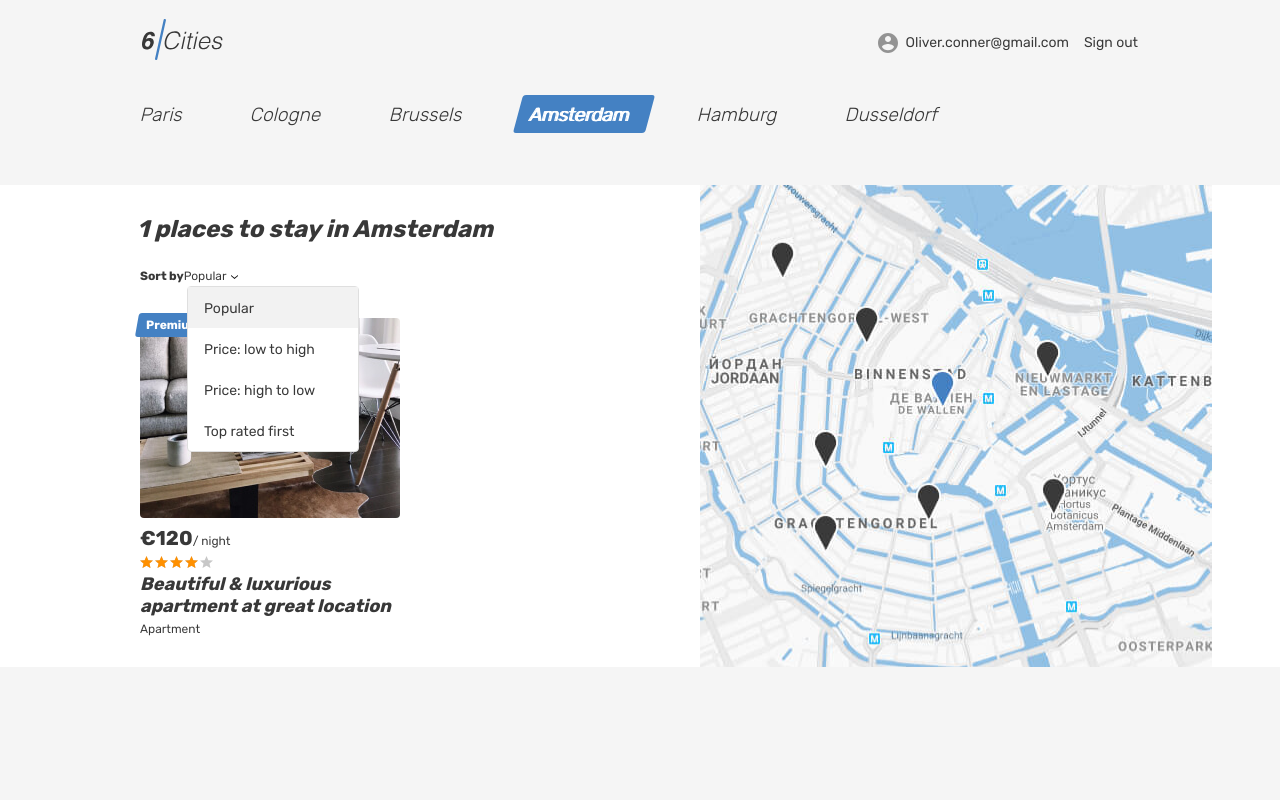
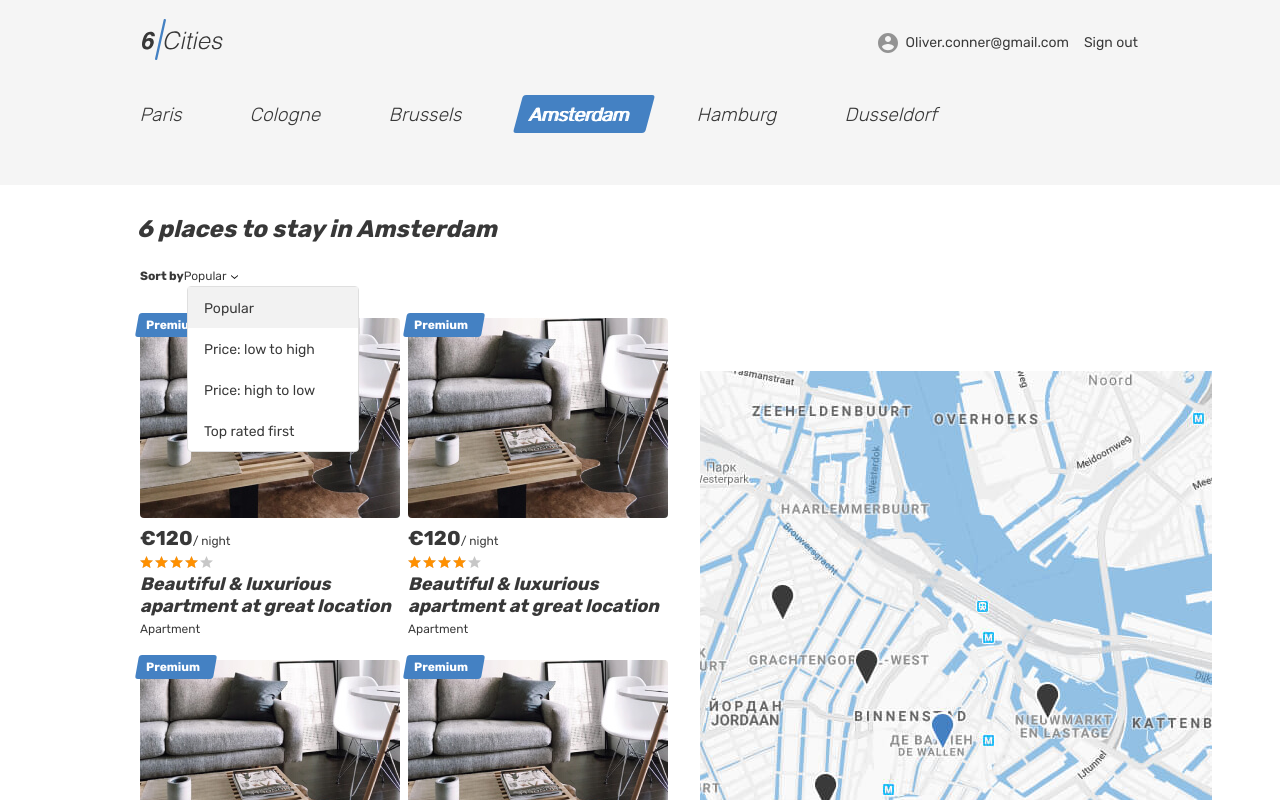
Before and after one commit to htmlacademy-react/206328-six-cities-simple-11, a React (Create React App) app in the folder project/: page / in a window 1280 px wide. Shown: the top 800 px of the page. Built offline with nearby package versions, Linux system fonts and the light colour scheme.

Commit message:
feat(module4-task1): Добавил предложений

```diff
--- a/project/src/mocks/offers.ts
+++ b/project/src/mocks/offers.ts
@@ -42,4 +42,219 @@ export const offers = [
       },
     ],
   },
+  {
+    id: 'e730b5b8-16fa-4cac-a04a-e09bbe280185',
+    name: 'Beautiful & luxurious studio at great location',
+    type: 'Premium',
+    features: {
+      entire: 'Apartment',
+      bedrooms: '3 Bedrooms',
+      adults: 'Max 4 adults'
+    },
+    rating: 4.8,
+    price: 120,
+    details: [
+      'Wi-Fi',
+      'Washing machine',
+      'Towels',
+      'Heating',
+      'Coffee machine',
+      'Baby seat',
+      'Kitchen',
+      'Dishwasher',
+      'Cabel TV',
+      'Fridge',
+    ],
+    host: {
+      name: 'Angelina',
+      type: 'pro',
+      avatar: 'test.png',
+      comments: [
+        'A quiet cozy and picturesque that hides behind a a river by the unique lightness of Amsterdam. The building is green and from 18th century.',
+
+        'An independent House, strategically located between Rembrand Square and National Opera, but where the bustle of the city comes to rest in this alley flowery and colorful.',
+      ],
+    },
+    reviews: [
+      {
+        text: 'A quiet cozy and picturesque that hides behind a a river by the unique lightness of Amsterdam. The building is green and from 18th century.',
+        name: 'Max',
+        rating: 4,
+        date: '10.10.2022',
+        avatar: 'test.png',
+      },
+    ],
+  },
+  {
+    id: 'e730b5b8-16fa-4cac-a04a-e09bbe280185',
+    name: 'Beautiful & luxurious studio at great location',
+    type: 'Premium',
+    features: {
+      entire: 'Apartment',
+      bedrooms: '3 Bedrooms',
+      adults: 'Max 4 adults'
+    },
+    rating: 4.8,
+    price: 120,
+    details: [
+      'Wi-Fi',
+      'Washing machine',
+      'Towels',
+      'Heating',
+      'Coffee machine',
+      'Baby seat',
+      'Kitchen',
+      'Dishwasher',
+      'Cabel TV',
+      'Fridge',
+    ],
+    host: {
+      name: 'Angelina',
+      type: 'pro',
+      avatar: 'test.png',
+      comments: [
+        'A quiet cozy and picturesque that hides behind a a river by the unique lightness of Amsterdam. The building is green and from 18th century.',
+
+        'An independent House, strategically located between Rembrand Square and National Opera, but where the bustle of the city comes to rest in this alley flowery and colorful.',
+      ],
+    },
+    reviews: [
+      {
+        text: 'A quiet cozy and picturesque that hides behind a a river by the unique lightness of Amsterdam. The building is green and from 18th century.',
+        name: 'Max',
+        rating: 4,
+        date: '10.10.2022',
+        avatar: 'test.png',
+      },
+    ],
+  },
+  {
+    id: 'e730b5b8-16fa-4cac-a04a-e09bbe280185',
+    name: 'Beautiful & luxurious studio at great location',
+    type: 'Premium',
+    features: {
+      entire: 'Apartment',
+      bedrooms: '3 Bedrooms',
+      adults: 'Max 4 adults'
+    },
+    rating: 4.8,
+    price: 120,
+    details: [
+      'Wi-Fi',
+      'Washing machine',
+      'Towels',
+      'Heating',
+      'Coffee machine',
+      'Baby seat',
+      'Kitchen',
+      'Dishwasher',
+      'Cabel TV',
+      'Fridge',
+    ],
+    host: {
+      name: 'Angelina',
+      type: 'pro',
+      avatar: 'test.png',
+      comments: [
+        'A quiet cozy and picturesque that hides behind a a river by the unique lightness of Amsterdam. The building is green and from 18th century.',
+
+        'An independent House, strategically located between Rembrand Square and National Opera, but where the bustle of the city comes to rest in this alley flowery and colorful.',
+      ],
+    },
+    reviews: [
+      {
+        text: 'A quiet cozy and picturesque that hides behind a a river by the unique lightness of Amsterdam. The building is green and from 18th century.',
+        name: 'Max',
+        rating: 4,
+        date: '10.10.2022',
+        avatar: 'test.png',
+      },
+    ],
+  },
+  {
+    id: 'e730b5b8-16fa-4cac-a04a-e09bbe280185',
+    name: 'Beautiful & luxurious studio at great location',
+    type: 'Premium',
+    features: {
+      entire: 'Apartment',
+      bedrooms: '3 Bedrooms',
+      adults: 'Max 4 adults'
+    },
+    rating: 4.8,
+    price: 120,
+    details: [
+      'Wi-Fi',
+      'Washing machine',
+      'Towels',
+      'Heating',
+      'Coffee machine',
+      'Baby seat',
+      'Kitchen',
+      'Dishwasher',
+      'Cabel TV',
+      'Fridge',
+    ],
+    host: {
+      name: 'Angelina',
+      type: 'pro',
+      avatar: 'test.png',
+      comments: [
+        'A quiet cozy and picturesque that hides behind a a river by the unique lightness of Amsterdam. The building is green and from 18th century.',
+
+        'An independent House, strategically located between Rembrand Square and National Opera, but where the bustle of the city comes to rest in this alley flowery and colorful.',
+      ],
+    },
+    reviews: [
+      {
+        text: 'A quiet cozy and picturesque that hides behind a a river by the unique lightness of Amsterdam. The building is green and from 18th century.',
+        name: 'Max',
+        rating: 4,
+        date: '10.10.2022',
+        avatar: 'test.png',
+      },
+    ],
+  },
+  {
+    id: 'e730b5b8-16fa-4cac-a04a-e09bbe280185',
+    name: 'Beautiful & luxurious studio at great location',
+    type: 'Premium',
+    features: {
+      entire: 'Apartment',
+      bedrooms: '3 Bedrooms',
+      adults: 'Max 4 adults'
+    },
+    rating: 4.8,
+    price: 120,
+    details: [
+      'Wi-Fi',
+      'Washing machine',
+      'Towels',
+      'Heating',
+      'Coffee machine',
+      'Baby seat',
+      'Kitchen',
+      'Dishwasher',
+      'Cabel TV',
+      'Fridge',
+    ],
+    host: {
+      name: 'Angelina',
+      type: 'pro',
+      avatar: 'test.png',
+      comments: [
+        'A quiet cozy and picturesque that hides behind a a river by the unique lightness of Amsterdam. The building is green and from 18th century.',
+
+        'An independent House, strategically located between Rembrand Square and National Opera, but where the bustle of the city comes to rest in this alley flowery and colorful.',
+      ],
+    },
+    reviews: [
+      {
+        text: 'A quiet cozy and picturesque that hides behind a a river by the unique lightness of Amsterdam. The building is green and from 18th century.',
+        name: 'Max',
+        rating: 4,
+        date: '10.10.2022',
+        avatar: 'test.png',
+      },
+    ],
+  },
 ];
```
